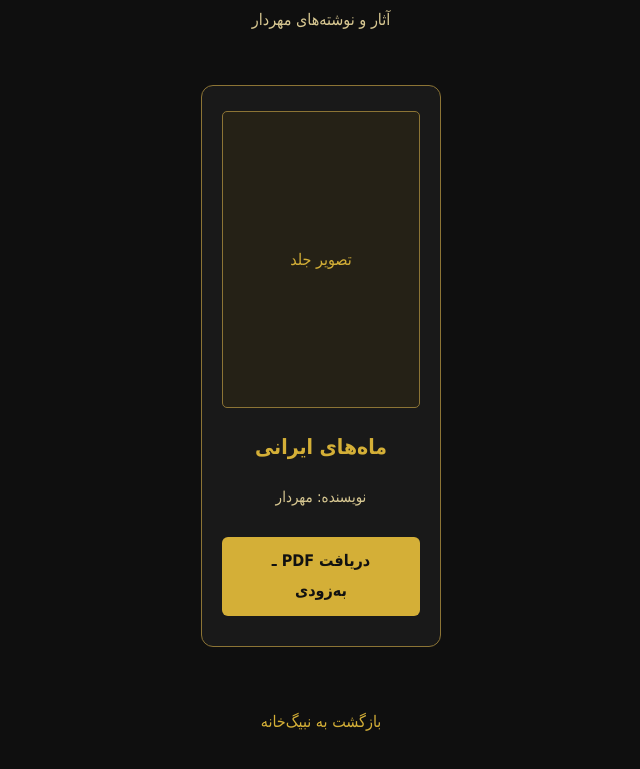
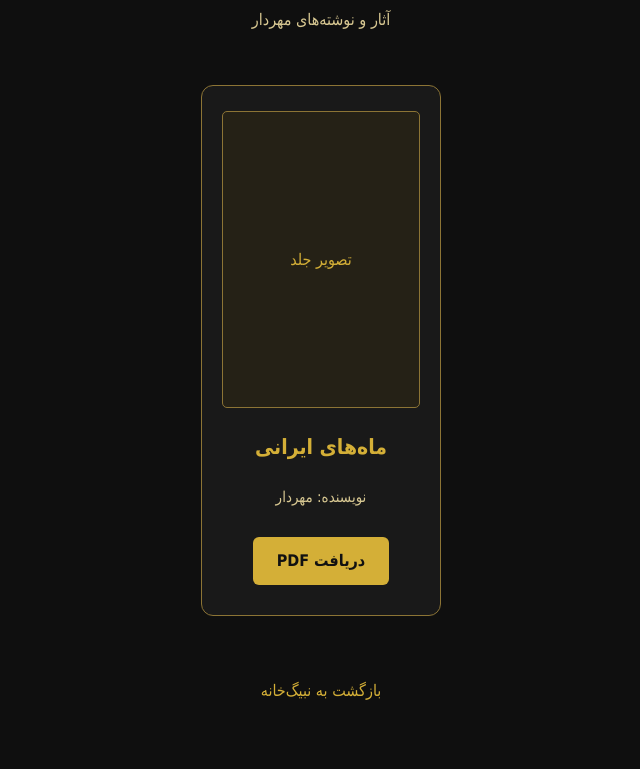
Before and after one commit to Mehrdar-ir/mehrdar-web, a plain HTML site: page nabig-mehrdar.html in a window 1280 px wide. Shown: the part 143-912 px from the top of the page, without its empty margins (319-959 px from the left). Drawn offline with Linux system fonts and the light colour scheme.

Commit message:
Enable Mah-haye Irani PDF download

```diff
--- a/nabig-mehrdar.html
+++ b/nabig-mehrdar.html
@@ -147,9 +147,9 @@ h1 {
 
   <p class="author">نویسنده: مهردار</p>
 
-  <span class="download">
-    دریافت PDF ـ به‌زودی
-  </span>
+<a href="mah-haye-irani.pdf" class="download" download>
+  دریافت PDF
+</a>
 
 </article>
 
```
